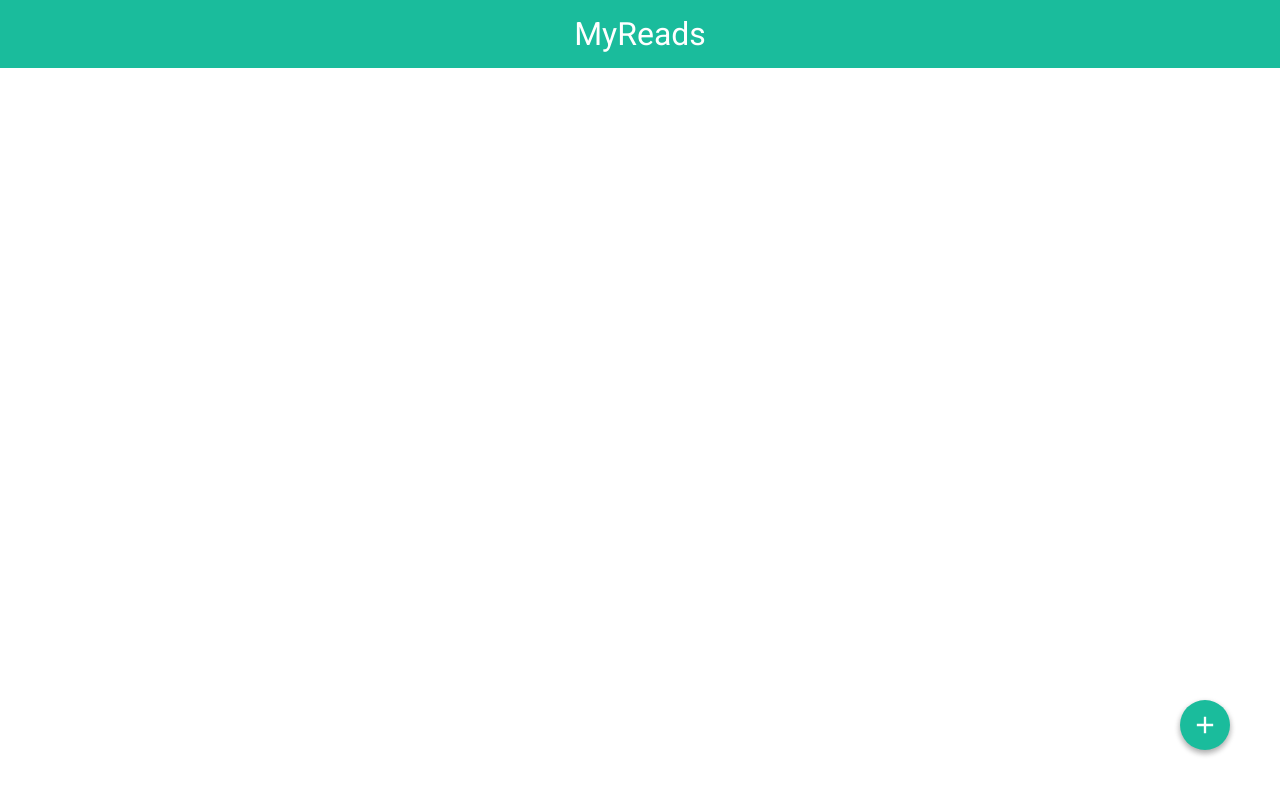
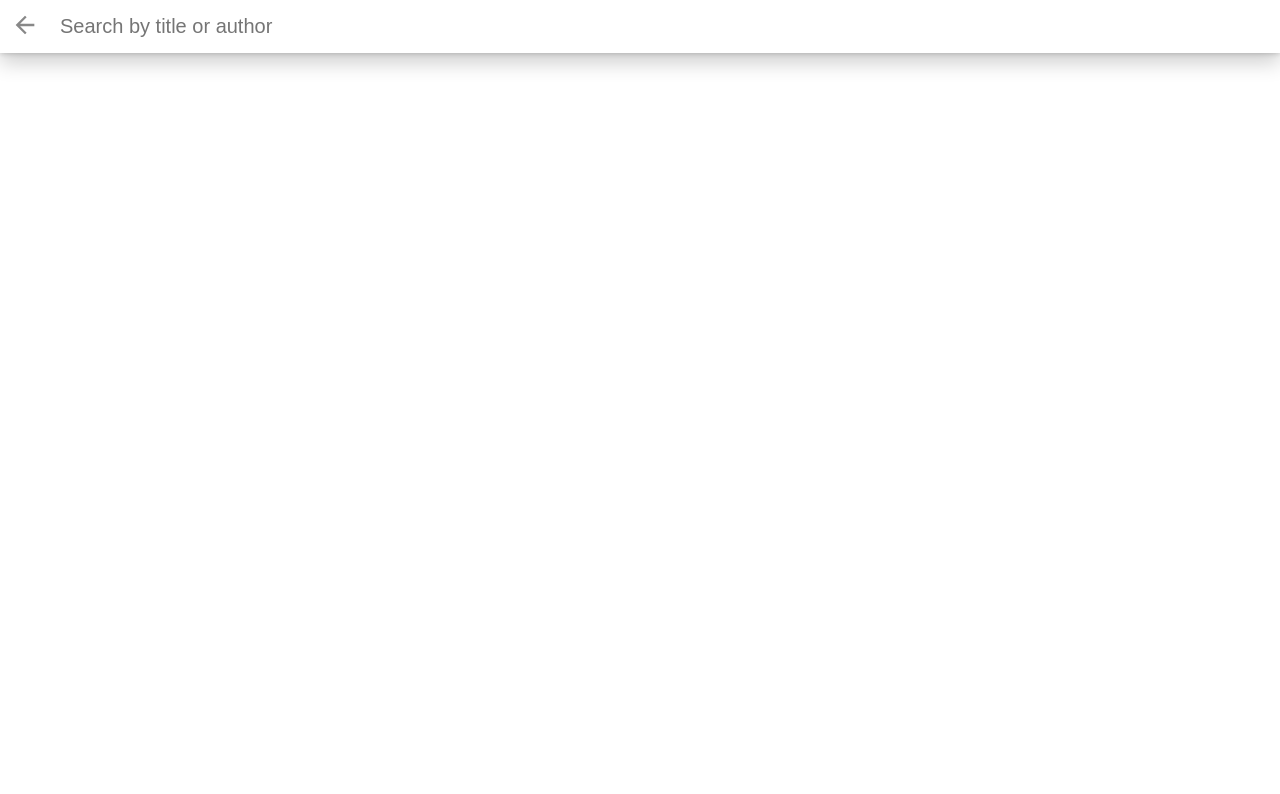
Before and after one commit to dominikaporzyczka/MyReads, a React (Create React App) app: page /search in a window 1280 px wide. Shown: the top 794 px of the page. Built offline with nearby package versions, Linux system fonts and the light colour scheme.

Commit message:
feat: Add route

```diff
--- a/src/App.js
+++ b/src/App.js
@@ -1,10 +1,13 @@
 import React, { Component } from 'react';
-import { Link } from 'react-router-dom'
+import { Link, Route } from 'react-router-dom'
 import './App.css'
+import SearchBooks from './SearchBooks';
 
 class App extends Component {
     render() {
         return (
+            <div className="app">
+                <Route exact path="/" render={() => (
                     <div className="list-books">
                         <div className="list-books-title">
                             <h1>MyReads</h1>
@@ -15,6 +18,11 @@ class App extends Component {
                             >Add a book</Link>
                         </div>
                     </div>
+                )} />
+                <Route path="/search" render={() => (
+                    <SearchBooks/>
+                )}/>
+            </div>
         )
     }
 }
--- a/src/SearchBooks.js
+++ b/src/SearchBooks.js
@@ -1,4 +1,5 @@
 import React, { Component } from 'react'
+import { Link } from 'react-router-dom'
 import './App.css'
 
 class SearchBooks extends Component {
@@ -6,7 +7,7 @@ class SearchBooks extends Component {
         return (
             <div className="search-books">
                 <div className="search-books-bar">
-                    <a className="close-search">Close</a>
+                    <Link className="close-search" to="/">Close</Link>
                     <input type="text" placeholder="Search by title or author"/>
                 </div>
             </div>
```
Lines whose indentation alone changed are shown as unchanged.
